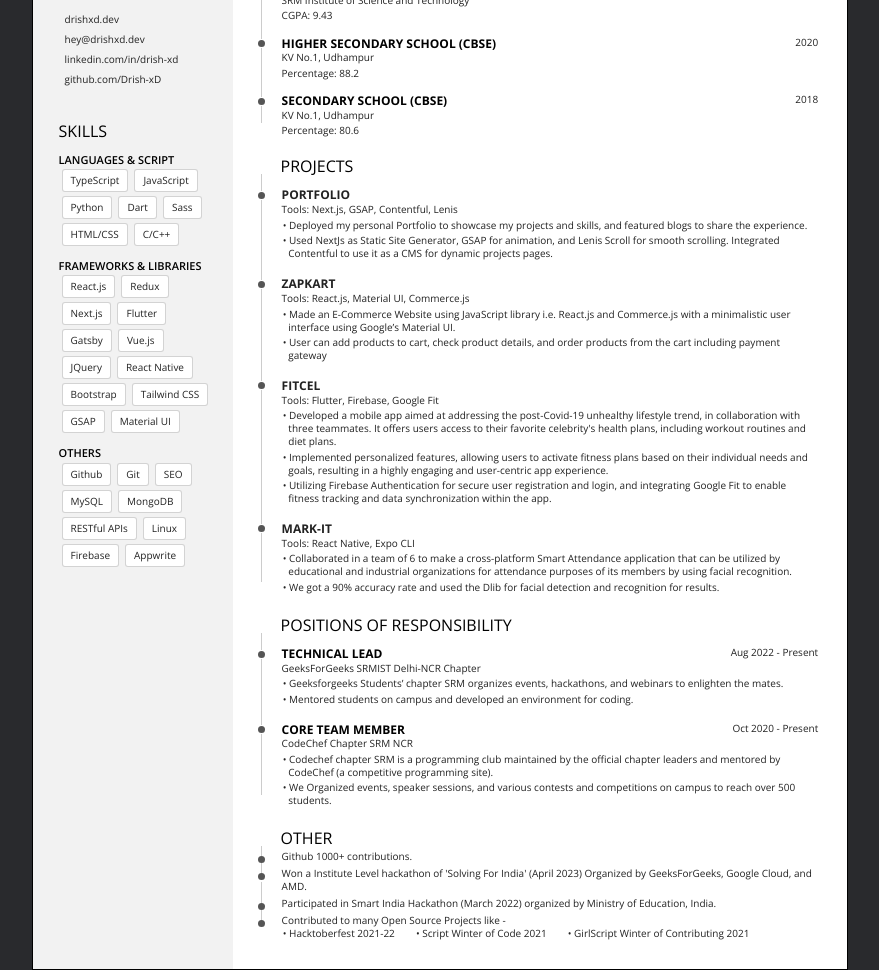
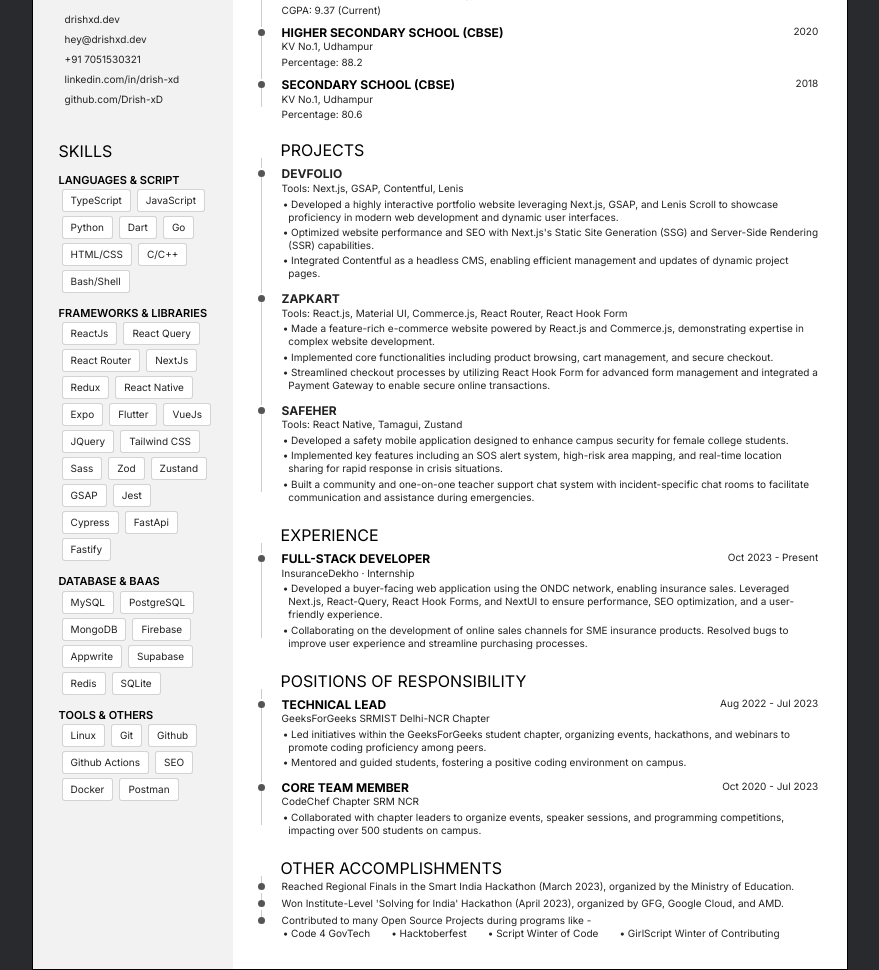
Before and after one commit to Drish-xD/Resume, a plain HTML site: page index.html in a window 1280 px wide. Shown: the part 86-1056 px from the top of the page, without its empty margins (200-1079 px from the left). Drawn offline with nearby package versions, Linux system fonts and the light colour scheme; files that its build step writes are made by us from their sources.

Commit message:
update: Resume 2024

```diff
--- a/index.html
+++ b/index.html
@@ -13,7 +13,7 @@
     <aside>
       <header>
         <h1>Drish</h1>
-        <span>Front-end Developer</span>
+        <span>Full-Stack Developer</span>
       </header>
       <!-- Contacts section -->
       <ul id="contact">
@@ -24,6 +24,10 @@
         <li>
           <i class="fa fa-envelope"></i
           ><a href="mailto:hey@drishxd.dev">hey@drishxd.dev</a>
+        </li>
+        <li>
+          <i class="fa fa-phone"></i
+          ><a href="tel:+917051530321">+91 7051530321</a>
         </li>
         <li>
           <i class="fa-brands fa-linkedin-in"></i
@@ -46,38 +50,56 @@
           <li>JavaScript</li>
           <li>Python</li>
           <li>Dart</li>
-          <li>Sass</li>
+          <li>Go</li>
           <li>HTML/CSS</li>
           <li>C/C++</li>
+          <li>Bash/Shell</li>
         </ul>
 
         <h3>Frameworks & Libraries</h3>
         <ul>
-          <li>React.js</li>
+          <li>ReactJs</li>
+          <li>React Query</li>
+          <li>React Router</li>
+          <li>NextJs</li>
           <li>Redux</li>
-          <li>Next.js</li>
+          <li>React Native</li>
+          <li>Expo</li>
           <li>Flutter</li>
-          <li>Gatsby</li>
-          <li>Vue.js</li>
+          <li>VueJs</li>
           <li>JQuery</li>
-          <li>React Native</li>
-          <li>Bootstrap</li>
           <li>Tailwind CSS</li>
+          <li>Sass</li>
+          <li>Zod</li>
+          <li>Zustand</li>
           <li>GSAP</li>
-          <li>Material UI</li>
+          <li>Jest</li>
+          <li>Cypress</li>
+          <li>FastApi</li>
+          <li>Fastify</li>
         </ul>
 
-        <h3>Others</h3>
+        <h3>Database & BAAS</h3>
         <ul>
-          <li>Github</li>
-          <li>Git</li>
-          <li>SEO</li>
           <li>MySQL</li>
+          <li>PostgreSQL</li>
           <li>MongoDB</li>
-          <li>RESTful APIs</li>
-          <li>Linux</li>
           <li>Firebase</li>
           <li>Appwrite</li>
+          <li>Supabase</li>
+          <li>Redis</li>
+          <li>SQLite</li>
+        </ul>
+
+        <h3>Tools & Others</h3>
+        <ul>
+          <li>Linux</li>
+          <li>Git</li>
+          <li>Github</li>
+          <li>Github Actions</li>
+          <li>SEO</li>
+          <li>Docker</li>
+          <li>Postman</li>
         </ul>
       </section>
     </aside>
@@ -97,7 +119,7 @@
               <h3>B.Tech in Computer Science and Engineering</h3>
               <span class="place">SRM Institute of Science and Technology</span>
             </header>
-            <div>CGPA: 9.43</div>
+            <div>CGPA: 9.37 (Current)</div>
           </div>
         </div>
         <div class="blocks">
@@ -134,20 +156,25 @@
           <div class="details">
             <header>
               <h3>
-                <a href="https://drishxd.dev">Portfolio</a>
+                <a href="https://drishxd.dev">Devfolio</a>
               </h3>
               <span class="tools">Tools: Next.js, GSAP, Contentful, Lenis</span>
             </header>
             <div>
               <ul>
                 <li>
-                  Deployed my personal Portfolio to showcase my projects and
-                  skills, and featured blogs to share the experience.
+                  Developed a highly interactive portfolio website leveraging
+                  Next.js, GSAP, and Lenis Scroll to showcase proficiency in
+                  modern web development and dynamic user interfaces.
                 </li>
                 <li>
-                  Used NextJs as Static Site Generator, GSAP for animation, and
-                  Lenis Scroll for smooth scrolling. Integrated Contentful to
-                  use it as a CMS for dynamic projects pages.
+                  Optimized website performance and SEO with Next.js's Static
+                  Site Generation (SSG) and Server-Side Rendering (SSR)
+                  capabilities.
+                </li>
+                <li>
+                  Integrated Contentful as a headless CMS, enabling efficient
+                  management and updates of dynamic project pages.
                 </li>
               </ul>
             </div>
@@ -162,19 +189,25 @@
                 <a href="https://zapkart.drishxd.dev">Zapkart</a>
               </h3>
               <span class="tools"
-                >Tools: React.js, Material UI, Commerce.js</span
+                >Tools: React.js, Material UI, Commerce.js, React Router, React
+                Hook Form</span
               >
             </header>
             <div>
               <ul>
                 <li>
-                  Made an E-Commerce Website using JavaScript library i.e.
-                  React.js and Commerce.js with a minimalistic user interface
-                  using Google’s Material UI.
+                  Made a feature-rich e-commerce website powered by React.js and
+                  Commerce.js, demonstrating expertise in complex website
+                  development.
                 </li>
                 <li>
-                  User can add products to cart, check product details, and
-                  order products from the cart including payment gateway
+                  Implemented core functionalities including product browsing,
+                  cart management, and secure checkout.
+                </li>
+                <li>
+                  Streamlined checkout processes by utilizing React Hook Form
+                  for advanced form management and integrated a Payment Gateway
+                  to enable secure online transactions.
                 </li>
               </ul>
             </div>
@@ -186,57 +219,58 @@
           <div class="details">
             <header>
               <h3>
-                <a href="https://github.com/orgs/Fitcel/repositories">Fitcel</a>
+                <a href="https://github.com/orgs/Fitcel/repositories"
+                  >SafeHer</a
+                >
               </h3>
-              <span class="tools">Tools: Flutter, Firebase, Google Fit</span>
+              <span class="tools">Tools: React Native, Tamagui, Zustand</span>
             </header>
             <div>
               <ul>
                 <li>
-                  Developed a mobile app aimed at addressing the post-Covid-19
-                  unhealthy lifestyle trend, in collaboration with three
-                  teammates. It offers users access to their favorite
-                  celebrity's health plans, including workout routines and diet
-                  plans.
+                  Developed a safety mobile application designed to enhance
+                  campus security for female college students.
                 </li>
                 <li>
-                  Implemented personalized features, allowing users to activate
-                  fitness plans based on their individual needs and goals,
-                  resulting in a highly engaging and user-centric app
-                  experience.
+                  Implemented key features including an SOS alert system,
+                  high-risk area mapping, and real-time location sharing for
+                  rapid response in crisis situations.
                 </li>
                 <li>
-                  Utilizing Firebase Authentication for secure user registration
-                  and login, and integrating Google Fit to enable fitness
-                  tracking and data synchronization within the app.
+                  Built a community and one-on-one teacher support chat system
+                  with incident-specific chat rooms to facilitate communication
+                  and assistance during emergencies.
                 </li>
               </ul>
             </div>
           </div>
         </div>
+      </section>
 
+      <!-- Experience -->
+
+      <section>
+        <h2><i class="fa fa-users"></i>Experience</h2>
         <div class="blocks">
           <div class="decorator"></div>
           <div class="details">
             <header>
-              <h3>
-                <a href="https://github.com/Drish-xD/Mark-it">Mark-it</a>
-              </h3>
-              <span class="tools">Tools: React Native, Expo CLI</span>
+              <span class="year">Oct 2023 - Present</span>
+              <h3>Full-Stack Developer</h3>
+              <span class="place">InsuranceDekho · Internship</span>
             </header>
             <div>
-              <ul>
-                <li>
-                  Collaborated in a team of 6 to make a cross-platform Smart
-                  Attendance application that can be utilized by educational and
-                  industrial organizations for attendance purposes of its
-                  members by using facial recognition.
-                </li>
-                <li>
-                  We got a 90% accuracy rate and used the Dlib for facial
-                  detection and recognition for results.
-                </li>
-              </ul>
+              <li>
+                Developed a buyer-facing web application using the ONDC network,
+                enabling insurance sales. Leveraged Next.js, React-Query, React
+                Hook Forms, and NextUI to ensure performance, SEO optimization,
+                and a user-friendly experience.
+              </li>
+              <li>
+                Collaborating on the development of online sales channels for
+                SME insurance products. Resolved bugs to improve user experience
+                and streamline purchasing processes.
+              </li>
             </div>
           </div>
         </div>
@@ -250,18 +284,19 @@
           <div class="decorator"></div>
           <div class="details">
             <header>
-              <span class="year">Aug 2022 - Present</span>
+              <span class="year">Aug 2022 - Jul 2023</span>
               <h3>Technical Lead</h3>
               <span class="place">GeeksForGeeks SRMIST Delhi-NCR Chapter</span>
             </header>
             <div>
               <li>
-                Geeksforgeeks Students’ chapter SRM organizes events,
-                hackathons, and webinars to enlighten the mates.
+                Led initiatives within the GeeksForGeeks student chapter,
+                organizing events, hackathons, and webinars to promote coding
+                proficiency among peers.
               </li>
               <li>
-                Mentored students on campus and developed an environment for
-                coding.
+                Mentored and guided students, fostering a positive coding
+                environment on campus.
               </li>
             </div>
           </div>
@@ -270,19 +305,15 @@
           <div class="decorator"></div>
           <div class="details">
             <header>
-              <span class="year">Oct 2020 - Present</span>
+              <span class="year">Oct 2020 - Jul 2023</span>
               <h3>Core Team Member</h3>
               <span class="place">CodeChef Chapter SRM NCR</span>
             </header>
             <div>
               <li>
-                Codechef chapter SRM is a programming club maintained by the
-                official chapter leaders and mentored by CodeChef (a competitive
-                programming site).
-              </li>
-              <li>
-                We Organized events, speaker sessions, and various contests and
-                competitions on campus to reach over 500 students.
+                Collaborated with chapter leaders to organize events, speaker
+                sessions, and programming competitions, impacting over 500
+                students on campus.
               </li>
             </div>
           </div>
@@ -290,37 +321,33 @@
       </section>
 
       <section id="activites">
-        <h2><i class="fa fa-tasks-alt"></i>Other</h2>
-
-        <div class="blocks">
-          <div class="decorator"></div>
-          <div class="details">Github 1000+ contributions.</div>
-        </div>
+        <h2><i class="fa fa-tasks-alt"></i>Other Accomplishments</h2>
 
         <div class="blocks">
           <div class="decorator"></div>
           <div class="details">
-            Won a Institute Level hackathon of 'Solving For India' (April 2023)
-            Organized by GeeksForGeeks, Google Cloud, and AMD.
+            Reached Regional Finals in the Smart India Hackathon (March 2023),
+            organized by the Ministry of Education.
           </div>
         </div>
 
         <div class="blocks">
           <div class="decorator"></div>
           <div class="details">
-            Participated in Smart India Hackathon (March 2022) organized by
-            Ministry of Education, India.
+            Won Institute-Level 'Solving for India' Hackathon (April 2023),
+            organized by GFG, Google Cloud, and AMD.
           </div>
         </div>
 
         <div class="blocks">
           <div class="decorator"></div>
           <div class="details">
-            Contributed to many Open Source Projects like -
+            Contributed to many Open Source Projects during programs like -
             <ul>
-              <li>Hacktoberfest 2021-22</li>
-              <li>Script Winter of Code 2021</li>
-              <li>GirlScript Winter of Contributing 2021</li>
+              <li>Code 4 GovTech</li>
+              <li>Hacktoberfest</li>
+              <li>Script Winter of Code</li>
+              <li>GirlScript Winter of Contributing</li>
             </ul>
           </div>
         </div>
--- a/style.css
+++ b/style.css
@@ -1,5 +1,5 @@
 @charset "UTF-8";
-@import url(https://fonts.googleapis.com/css?family=Open+Sans:300,regular,500,600,700,800,300italic,italic,500italic,600italic,700italic,800italic);
+@import url("https://fonts.googleapis.com/css2?family=Inter:wght@100..900&display=swap");
 @page {
   size: letter portrait;
 }
@@ -11,12 +11,12 @@
 
 :root {
   --decorator-horizontal-margin: 0.2in;
-  --decorator-outer-offset-top: 17px;
+  --decorator-outer-offset-top: 10px;
   --decorator-outer-offset-left: -5px;
   --decorator-border-width: 1px;
   --decorator-outer-dim: 9px;
   --decorator-border: 1px solid #ccc;
-  --row-blocks-padding-top: 5pt;
+  --row-blocks-padding-top: 6pt;
   --icon-offset-left: -19pt;
 }
 
@@ -28,11 +28,11 @@ html {
 body {
   width: 8.5in;
   height: 11in;
-  font: 400 7.5pt "Open Sans", sans-serif;
+  font: 400 7.5pt "Inter", sans-serif;
   line-height: 1.3;
   color: #222;
   -webkit-hyphens: auto;
-          hyphens: auto;
+  hyphens: auto;
   margin: auto;
   border: 1px solid #000;
   background-color: #fff;
@@ -175,13 +175,19 @@ main li::before {
 }
 .blocks .decorator::after {
   position: absolute;
-  top: calc(var(--decorator-outer-offset-top) + var(--decorator-border-width));
-  left: calc(var(--decorator-outer-offset-left) + var(--decorator-border-width));
+  top: calc(
+    var(--decorator-outer-offset-top) + var(--decorator-border-width) + 1px
+  );
+  left: calc(
+    var(--decorator-outer-offset-left) + var(--decorator-border-width)
+  );
   content: " ";
   display: block;
   width: calc(var(--decorator-outer-dim) - var(--decorator-border-width) * 2);
   height: calc(var(--decorator-outer-dim) - var(--decorator-border-width) * 2);
-  border-radius: calc((var(--decorator-outer-dim) - var(--decorator-border-width) * 2) / 2);
+  border-radius: calc(
+    (var(--decorator-outer-dim) - var(--decorator-border-width) * 2) / 2
+  );
   background-color: #555;
 }
 
@@ -189,10 +195,10 @@ main li::before {
   padding-top: 0.4em;
 }
 #activites .decorator::after {
-  top: calc(var(--decorator-outer-offset-top) - 7px);
+  top: calc(var(--decorator-outer-offset-top) - 3px);
 }
 #activites .decorator::before {
-  top: calc(var(--decorator-outer-offset-top) + var(--decorator-border-width) - 8.8px);
+  top: calc(var(--decorator-outer-offset-top) + var(--decorator-border-width));
 }
 #activites ul {
   display: flex;
@@ -202,7 +208,7 @@ main li::before {
 .details {
   flex: 1 0 0;
   padding-left: var(--decorator-horizontal-margin);
-  padding-top: calc(var(--row-blocks-padding-top) + 5pt);
+  padding-top: var(--row-blocks-padding-top);
 }
 .details div {
   clear: both;
@@ -238,4 +244,4 @@ main li::before {
 }
 .others .flex ul {
   flex: 1 0 0;
-}/*# sourceMappingURL=style.css.map */
+} /*# sourceMappingURL=style.css.map */
```
